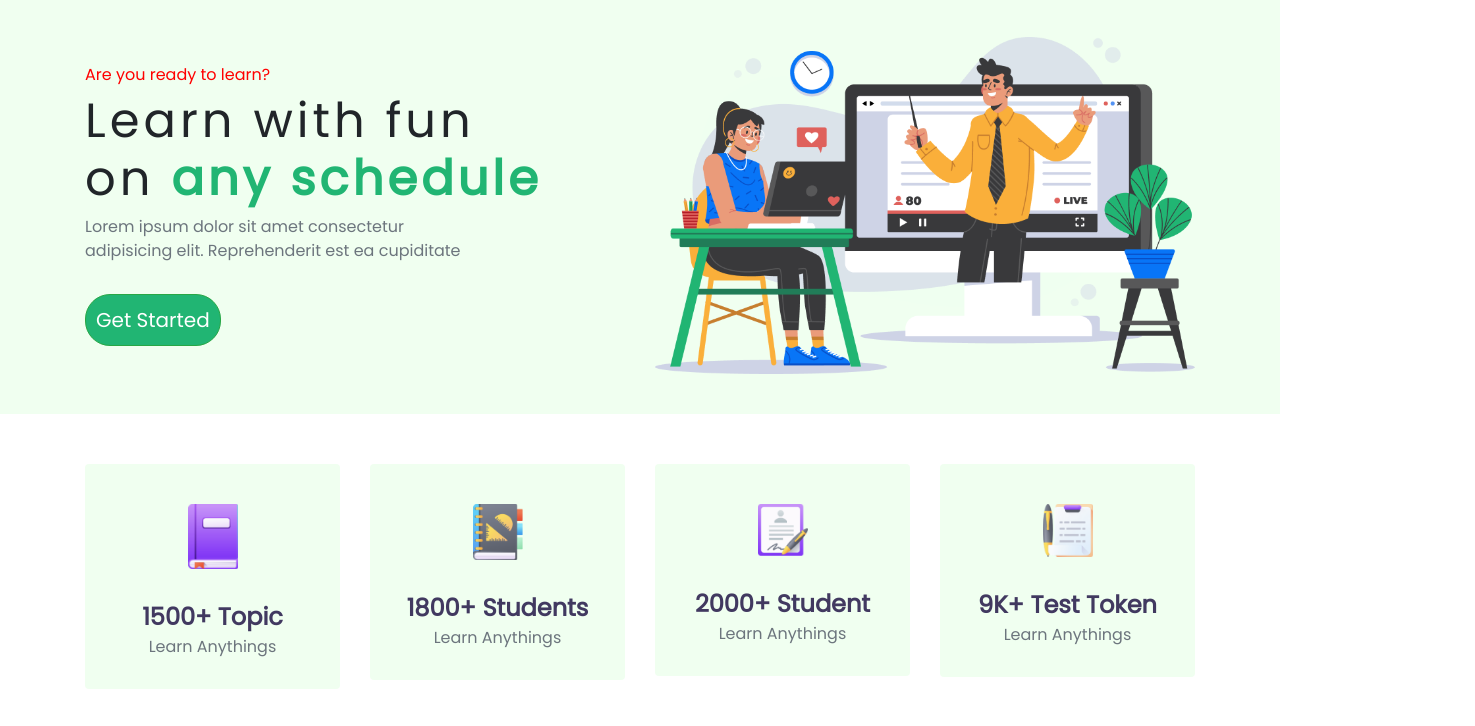
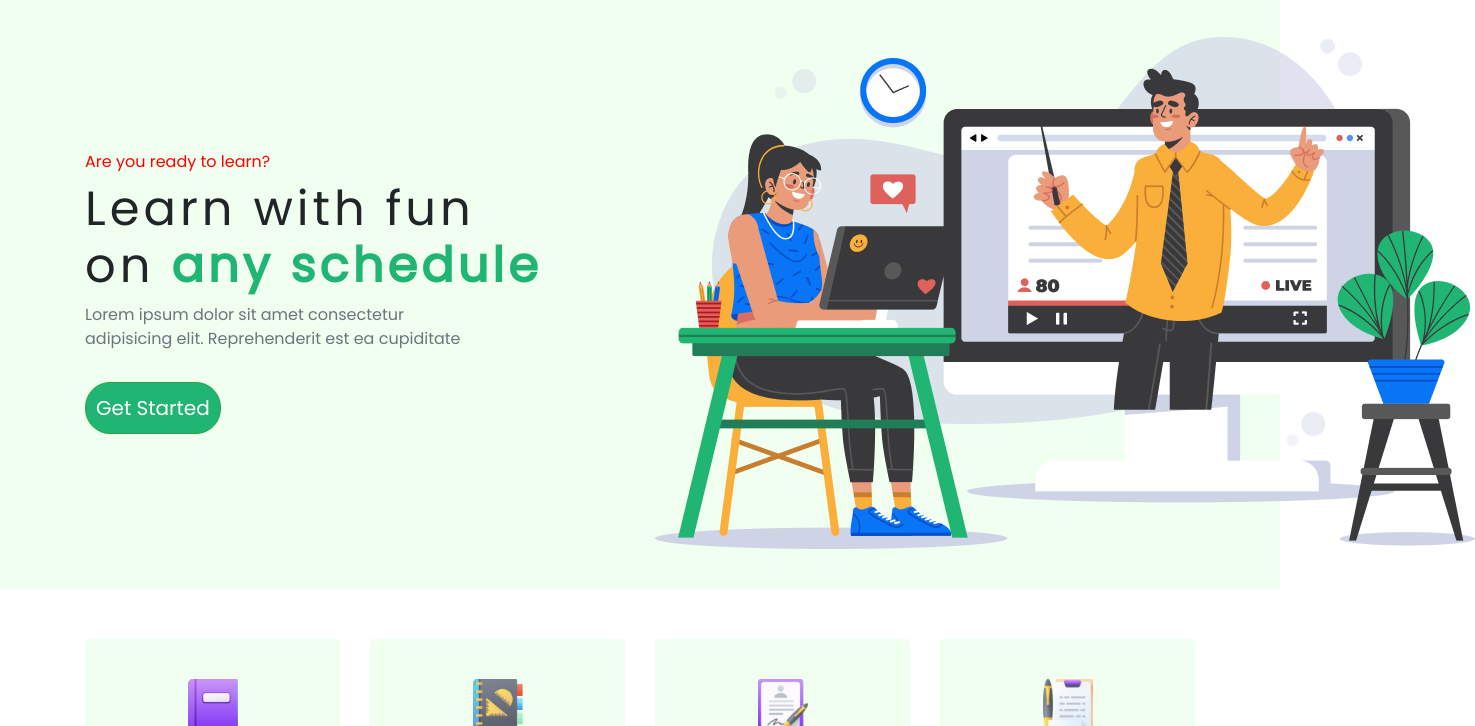
Before and after one commit to Mukhdum/e-school-website, a plain HTML site: page index.html in a window 1280 px wide. Shown: the part 74-800 px from the top of the page, 1475 px wide, since content can reach past the window. Drawn offline with nearby package versions, Linux system fonts and the light colour scheme.

Commit message:
image-prblm

```diff
--- a/style.css
+++ b/style.css
@@ -43,10 +43,6 @@ a#green-btn:hover {
 .top-banner {
     padding: 40px 0;
     background: #F0FFF0;
-}
-
-.top-banner img {
-    width: 100%;
 }
 .top-banner h1 {
     font-size: 48px;
```
